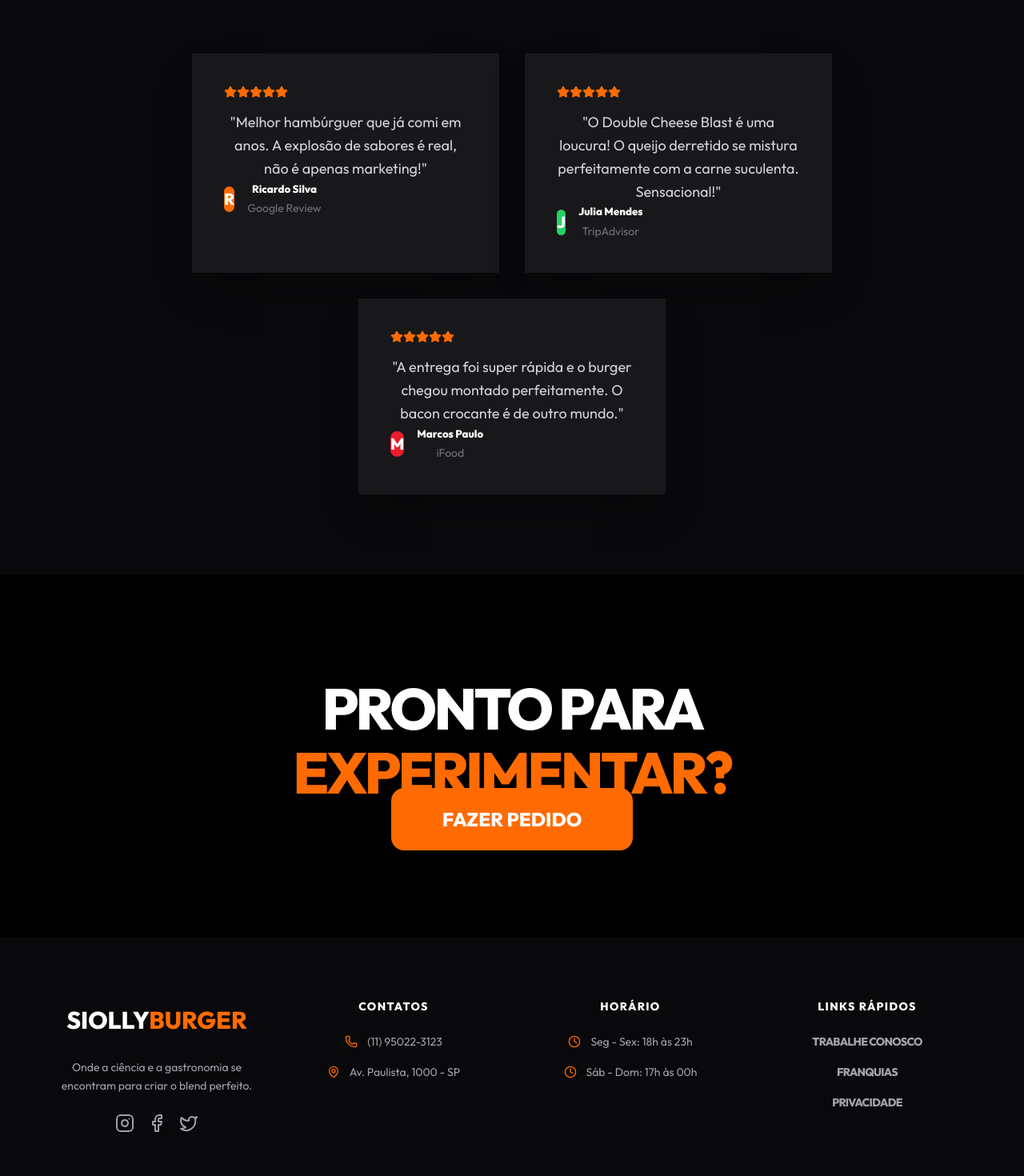
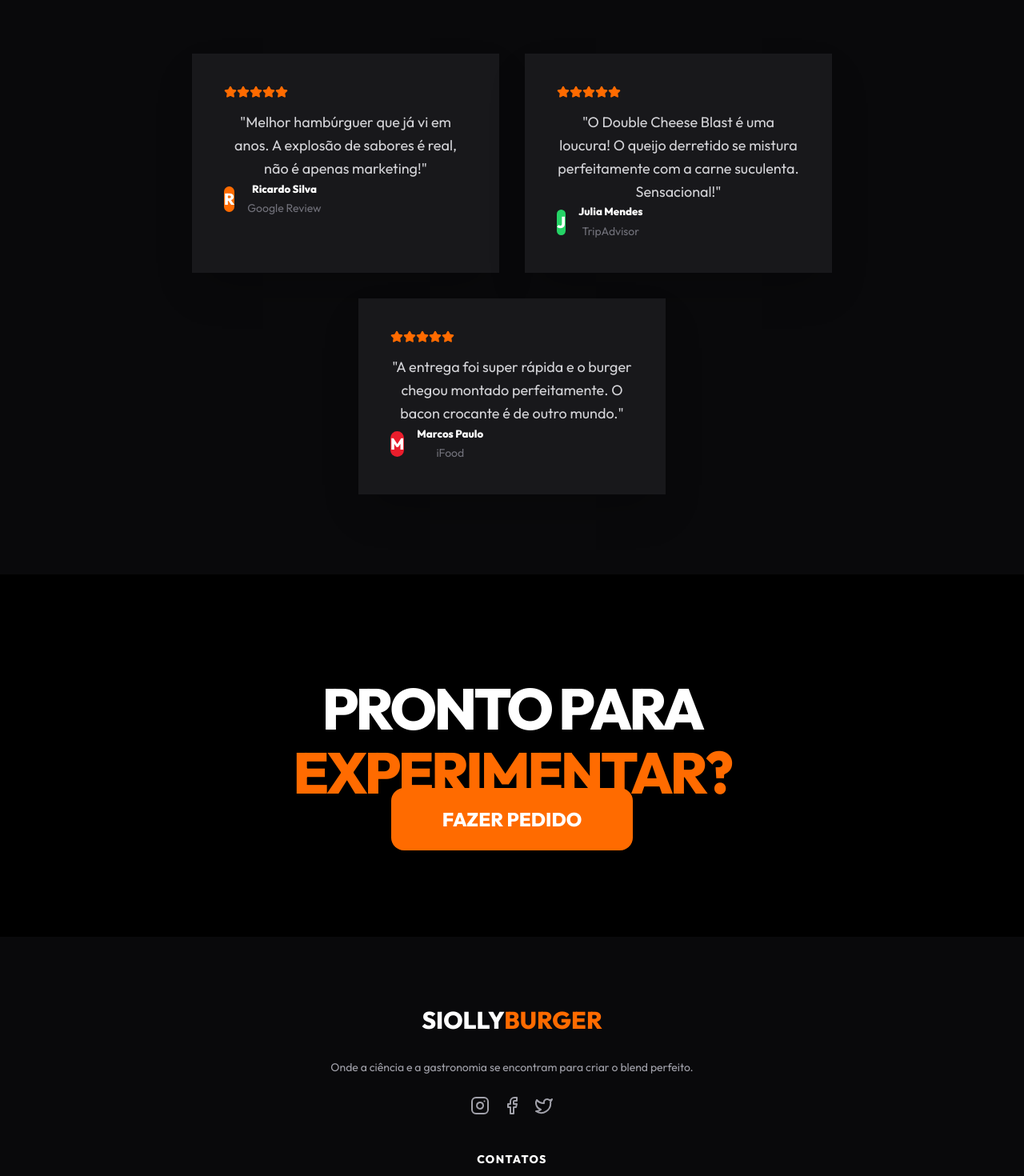
Before and after one commit to Robsiolly/burger-lab-landing-page, a React (Vite) app: page / in a window 1280 px wide. Shown: the part 2720-4190 px from the top of the page at 80% size. Built offline with nearby package versions, Linux system fonts and the light colour scheme.

Commit message:
fix(ui): correct testimonial typo, adjust CTA spacing, and remove quick links

```diff
--- a/src/App.jsx
+++ b/src/App.jsx
@@ -441,7 +441,7 @@ const Testimonials = () => {
   const reviews = [
     {
       name: "Ricardo Silva",
-      text: "Melhor hambúrguer que já comi em anos. A explosão de sabores é real, não é apenas marketing!",
+      text: "Melhor hambúrguer que já vi em anos. A explosão de sabores é real, não é apenas marketing!",
       source: "Google Review",
       color: "#FF6B00"
     },
@@ -500,11 +500,11 @@ const FinalCTA = () => (
       <motion.h2
         initial={{ opacity: 0, scale: 0.9 }}
         whileInView={{ opacity: 1, scale: 1 }}
-        className="text-7xl md:text-9xl font-black italic tracking-tighter text-white"
+        className="text-7xl md:text-9xl font-black italic tracking-tighter text-white pb-12 leading-[0.9]"
       >
         PRONTO PARA <br /> <span className="text-orange">EXPERIMENTAR?</span>
       </motion.h2>
-      <a href="https://wa.me/5511950223123" target="_blank" rel="noopener noreferrer" className="inline-block bg-orange text-white px-16 py-6 rounded-2xl text-2xl hover:bg-white hover:text-orange font-black uppercase transition-colors">
+      <a href="https://wa.me/5511950223123" target="_blank" rel="noopener noreferrer" className="inline-block mt-12 bg-orange text-white px-16 py-6 rounded-2xl text-2xl hover:bg-white hover:text-orange font-black uppercase transition-colors">
         Fazer Pedido
       </a>
     </div>
@@ -517,7 +517,7 @@ const Footer = () => {
 
   return (
     <footer className="bg-zinc-950 border-t border-white/5 pt-20 pb-10 text-zinc-400">
-      <div className="container grid md:grid-cols-4 gap-12 mb-20 text-center md:text-left">
+      <div className="container grid md:grid-cols-3 gap-12 mb-20 text-center md:text-left">
         <div className="space-y-6">
           <div className="text-3xl font-black text-white">
             SIOLLY<span className="text-orange">BURGER</span>
@@ -549,15 +549,6 @@ const Footer = () => {
           <ul className="space-y-4 text-sm">
             <li className="flex items-center justify-center md:justify-start gap-3"><Clock size={16} className="text-orange" /> Seg - Sex: 18h às 23h</li>
             <li className="flex items-center justify-center md:justify-start gap-3"><Clock size={16} className="text-orange" /> Sáb - Dom: 17h às 00h</li>
-          </ul>
-        </div>
-
-        <div className="space-y-6">
-          <h4 className="text-white font-bold uppercase tracking-widest text-sm">Links Rápidos</h4>
-          <ul className="space-y-4 text-sm uppercase font-bold tracking-tighter">
-            <li><a href="#" className="hover:text-orange">Trabalhe conosco</a></li>
-            <li><a href="#" className="hover:text-orange">Franquias</a></li>
-            <li><a href="#" className="hover:text-orange">Privacidade</a></li>
           </ul>
         </div>
       </div>
```
